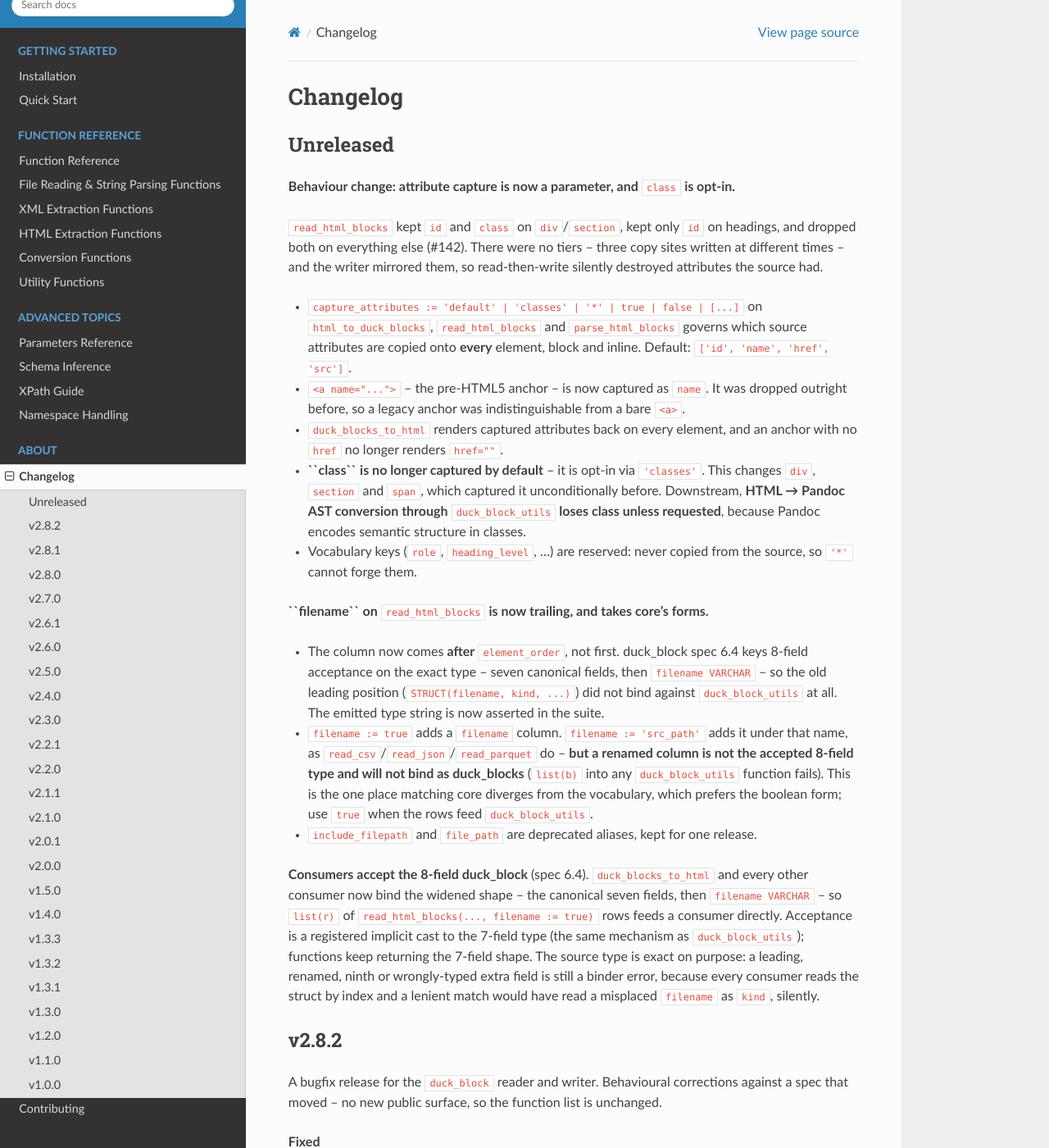
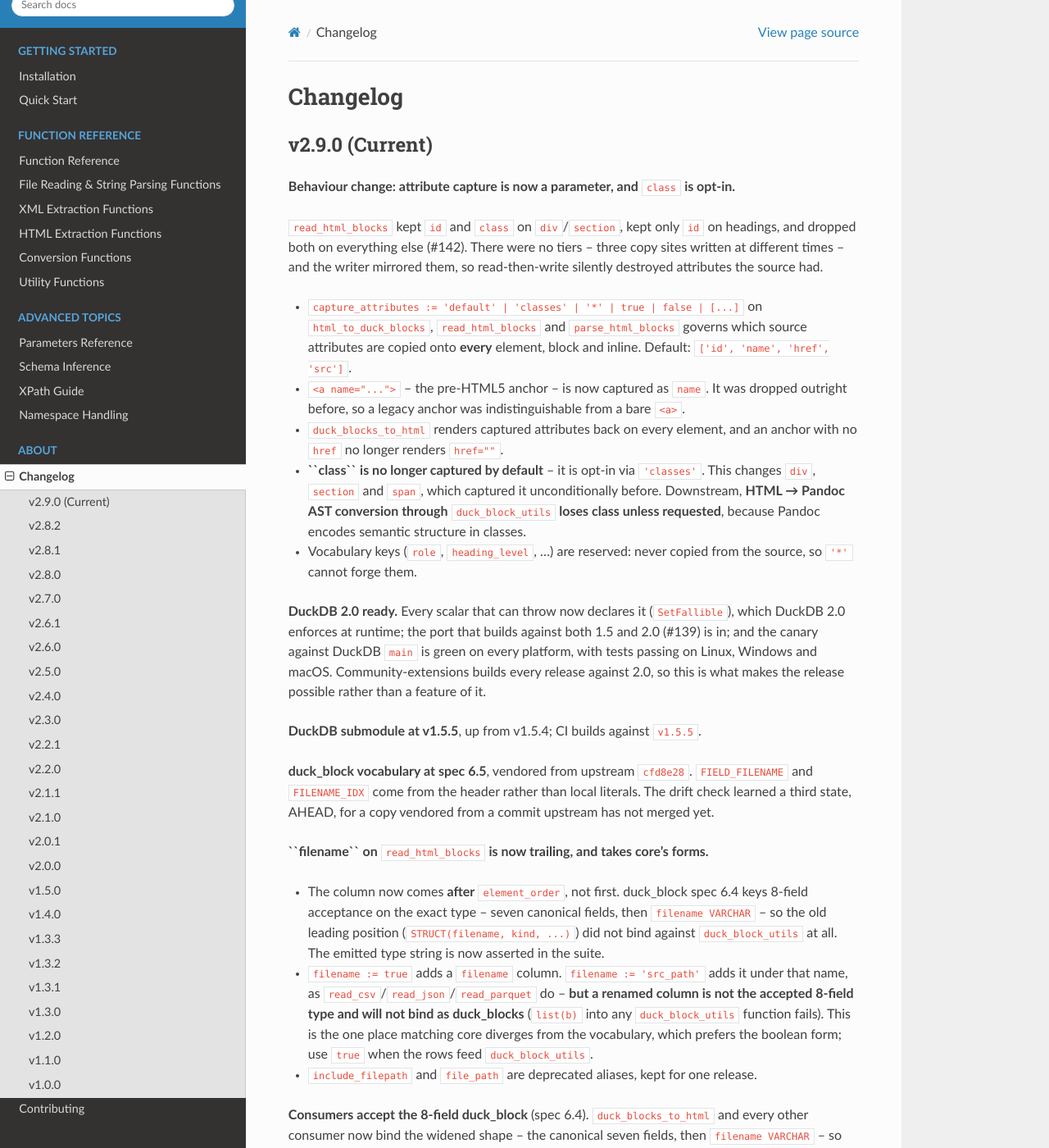
Before and after one commit to teaguesterling/duckdb_webbed, a Sphinx documentation site: the page built from docs/changelog.rst, in a window 1280 px wide and 1400 px high. Shown: the whole window at 82% size. Built offline with Sphinx 7.4.7 and the Read the Docs theme 3.1.0, drawn with Linux system fonts in a browser that asks for light colours.

Commit message:
docs: v2.9.0 changelog
Unreleased -> v2.9.0 (Current). Minor, not patch: the section opens with
a behaviour change (class no longer captured by default), the filename
column moved from first to last on read_html_blocks, and capture_attributes
is new API surface. A version number that disagreed with its own changelog
heading would be the wrong one.

Adds the three things the Unreleased section had not yet recorded: DuckDB
2.0 readiness (fallible scalars, the dual-version port, canary green on
every platform), the submodule at v1.5.5, and the vocabulary at spec 6.5.

```diff
--- a/docs/changelog.rst
+++ b/docs/changelog.rst
@@ -1,8 +1,8 @@
 Changelog
 =========
 
-Unreleased
-----------
+v2.9.0 (Current)
+----------------
 
 **Behaviour change: attribute capture is now a parameter, and** ``class`` **is opt-in.**
 
@@ -25,6 +25,18 @@
   unless requested**, because Pandoc encodes semantic structure in classes.
 - Vocabulary keys (``role``, ``heading_level``, ...) are reserved: never copied from the
   source, so ``'*'`` cannot forge them.
+
+**DuckDB 2.0 ready.** Every scalar that can throw now declares it (``SetFallible``), which
+DuckDB 2.0 enforces at runtime; the port that builds against both 1.5 and 2.0 (#139) is in; and
+the canary against DuckDB ``main`` is green on every platform, with tests passing on Linux,
+Windows and macOS. Community-extensions builds every release against 2.0, so this is what makes
+the release possible rather than a feature of it.
+
+**DuckDB submodule at v1.5.5**, up from v1.5.4; CI builds against ``v1.5.5``.
+
+**duck_block vocabulary at spec 6.5**, vendored from upstream ``cfd8e28``. ``FIELD_FILENAME``
+and ``FILENAME_IDX`` come from the header rather than local literals. The drift check learned a
+third state, AHEAD, for a copy vendored from a commit upstream has not merged yet.
 
 **``filename`` on** ``read_html_blocks`` **is now trailing, and takes core's forms.**
 
```
